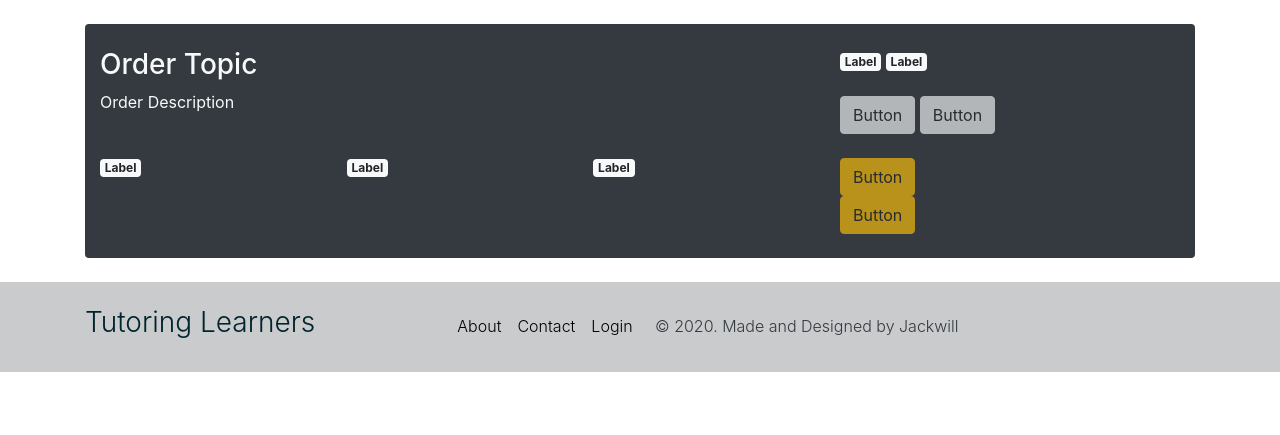
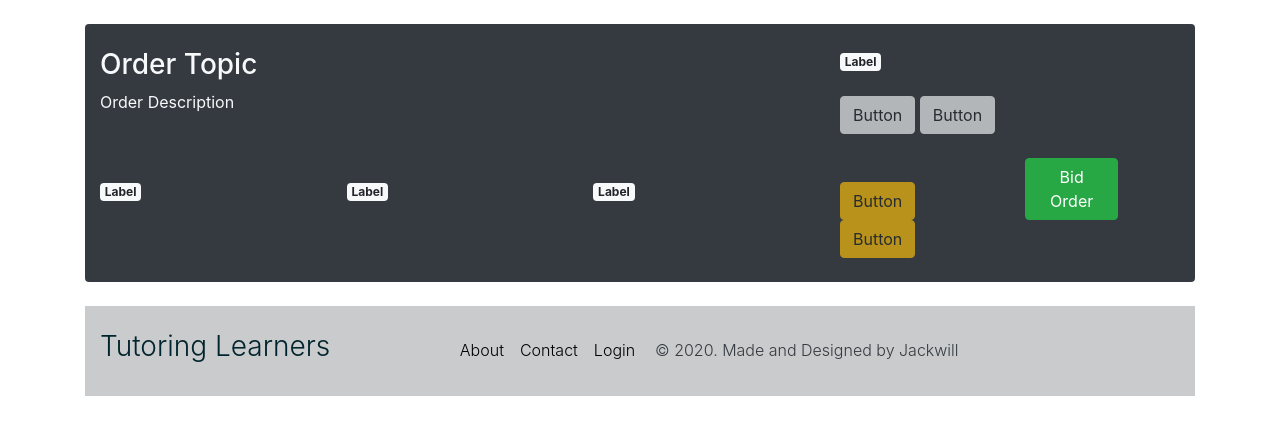
Before and after one commit to mundiakaluson/TL-django, a Django app: page /orders in a window 1280 px wide. Shown: the part 106-541 px from the top of the page. Run offline with Django 3.2, Linux system fonts and the light colour scheme; the visitor is signed in with stand-in values (Sample User, id 1); some libraries are stand-ins or nearby versions.

Commit message:
sorting out some stufF

```diff
--- a/TL/mainapp/templates/mainapp/orders.html
+++ b/TL/mainapp/templates/mainapp/orders.html
@@ -22,6 +22,7 @@
                                     Order Description
                                 </p>
                                 <br>
+                                <br>
                                 <div class="row">
                                     <div class="col-md-4">
                                         <span class="badge badge-light">Label</span>
@@ -40,7 +41,6 @@
                         <div class="row">
                             <div class="col-md-6">
                                 <span class="badge badge-light">Label</span>
-                                <span class="badge badge-light">Label</span>
                             </div>
                         </div>
                         <div class="row">
@@ -56,10 +56,9 @@
                                     Button
                                 </button>
                             </div>
-                            <br>
-                            <br>
                             <div class="col-md-6">
 
+                                <br>
                                 <br>
 
                                 <button type="button" class="btn btn-warning" disabled>
@@ -70,6 +69,14 @@
                                     Button
                                 </button>
                             </div>
+                            <br>
+                            <br>
+                            <div class="col-4 align-items-end">
+                                <br>
+
+                                <button type="button" class="btn btn-success" >
+                                    Bid Order
+                                </button>
                         </div>
                     </div>
                 </div>
@@ -79,4 +86,5 @@
     </div>
     <br>
 </div>
+<br>
 {% endblock content %}
```
